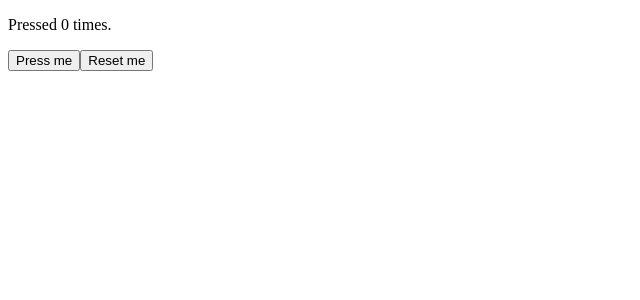
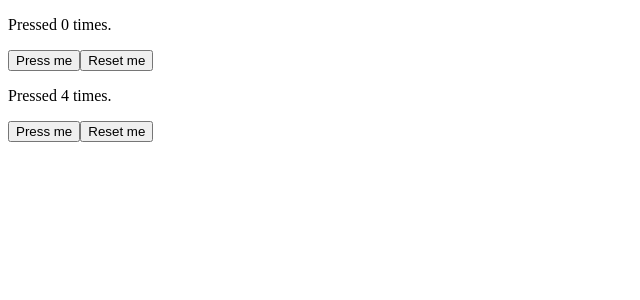
Before and after one commit to MateuszRostkowski/ReactHooks, a React (Create React App) app: page / in a window 1280 px wide. Shown: the top 300 px of the page, without its empty margins (0-640 px from the left). Built offline with nearby package versions, Linux system fonts and the light colour scheme.

Commit message:
create useCounter new hook

```diff
--- a/src/App.js
+++ b/src/App.js
@@ -1,18 +1,29 @@
 import React, { useState, useEffect } from 'react';
 
+function useCounter(number) {
+  const [count, setCount] = useState(number);
+
+  return {
+    count,
+    setCount
+  }
+}
+
 function App() {
-  const [count, setCount] = useState(0);
+  const counter = useCounter(0)
 
-  useEffect(() => {
-    // Updates document title, using browser API
-    document.title = `Pressed ${count} times.`
-  })
+  const counter2 = useCounter(4)
 
   return (
     <div>
-        <p>Pressed {count} times.</p>
-        <button onClick={() => setCount(count + 1)}>Press me</button>
-        <button onClick={() => setCount(0)}>Reset me</button>
+      <p>Pressed { counter.count } times.</p>
+      <button onClick={ () => counter.setCount(counter.count + 1) }>Press me</button>
+      <button onClick={ () => counter.setCount(0) }>Reset me</button>
+      <div>
+        <p>Pressed { counter2.count } times.</p>
+        <button onClick={ () => counter2.setCount(counter2.count + 1) }>Press me</button>
+        <button onClick={ () => counter2.setCount(0) }>Reset me</button>
+      </div>
     </div>
   );
 }
```
